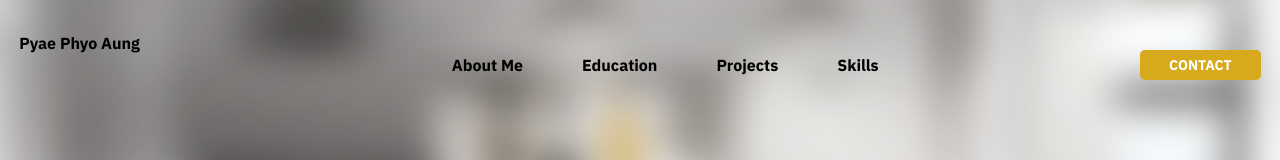
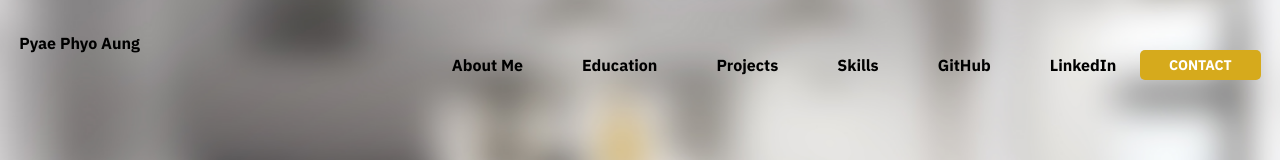
Before and after one commit to Pyae-Phyo-Aung/Portfolio, a plain HTML site: page index.html in a window 1280 px wide. Shown: the top 160 px of the page. Drawn offline with Linux system fonts and the light colour scheme.

Commit message:
Add Github and LinkedIn

```diff
--- a/index.html
+++ b/index.html
@@ -30,6 +30,8 @@
             <li><a href="#third_link">Education</a></li>
             <li><a href="#fourth_link">Projects</a></li>
             <li><a href="#fifth_link">Skills</a></li>
+            <li><a href="https://github.com/Pyae-Phyo-Aung" target="_blank">GitHub</a></li>
+            <li><a href="https://www.linkedin.com/in/pyae-phyo-aung-126909247" target="_blank">LinkedIn</a></li>
           </ul>
           <a href="#contact" class="com-btn contact-btn">Contact</a>
         </nav>
```
